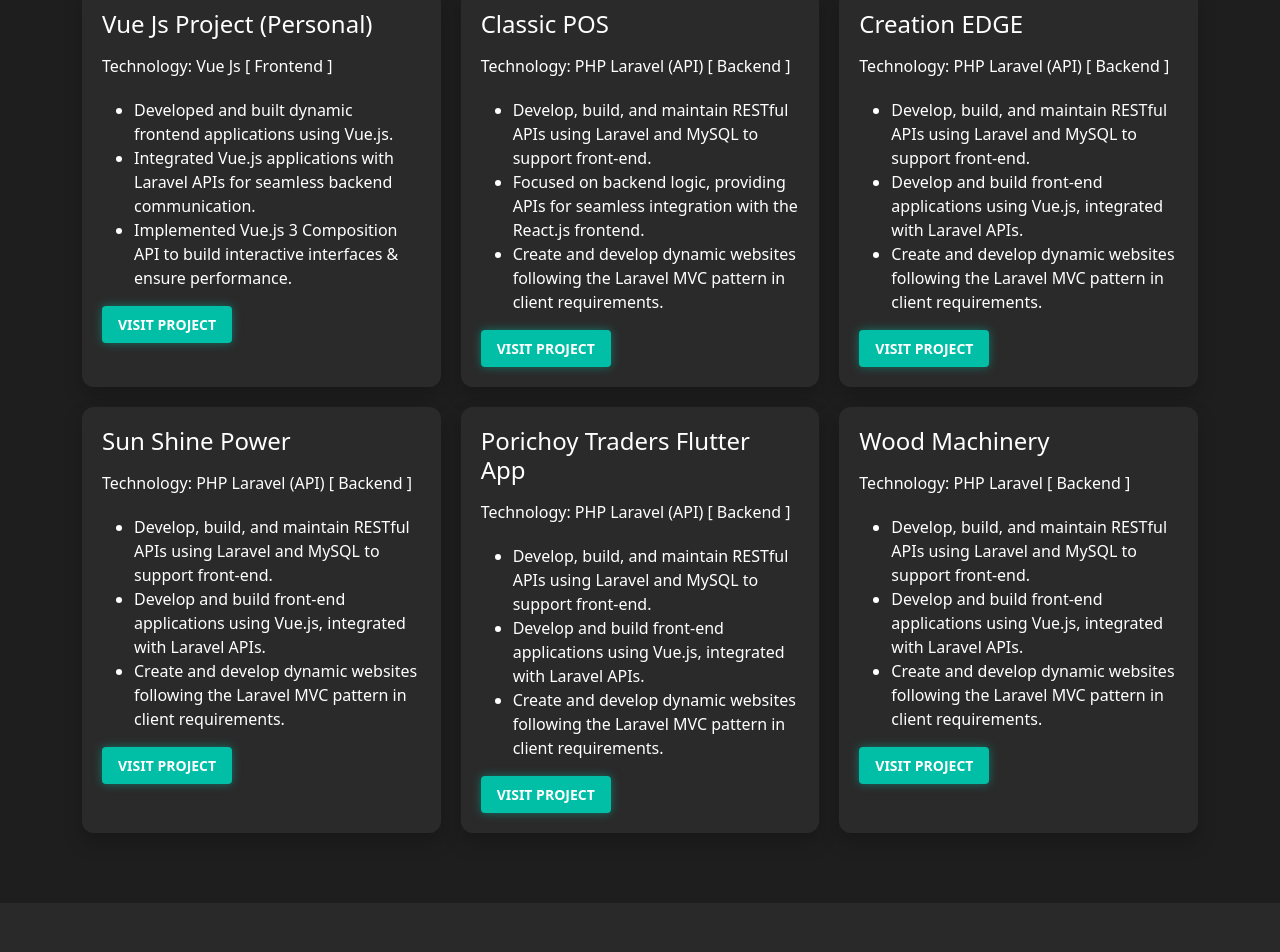
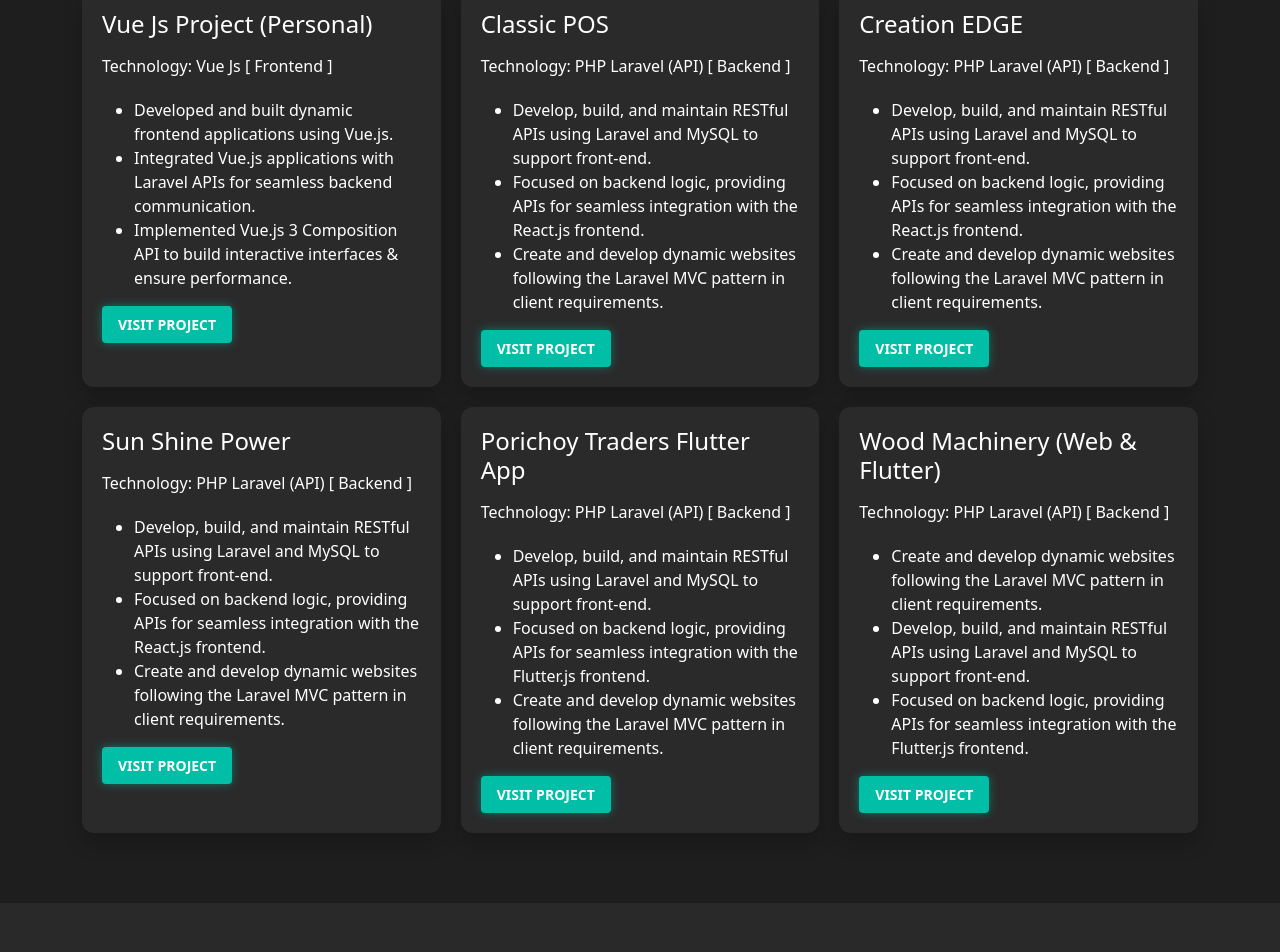
Before and after one commit to farhanfahidurrahim/portfolio-static-vuejs, a Vue app: page / in a window 1280 px wide. Shown: the part 2743-3695 px from the top of the page. Built offline with nearby package versions, Linux system fonts and the light colour scheme.

Commit message:
projectX4

```diff
--- a/src/views/Portfolio.vue
+++ b/src/views/Portfolio.vue
@@ -348,7 +348,7 @@
     technology: "PHP Laravel (API) [ Backend ]",
     key_points: [
       "Develop, build, and maintain RESTful APIs using Laravel and MySQL to support front-end.",
-      "Develop and build front-end applications using Vue.js, integrated with Laravel APIs.",
+      "Focused on backend logic, providing APIs for seamless integration with the React.js frontend.",
       "Create and develop dynamic websites following the Laravel MVC pattern in client requirements."
     ],
     link: "https://pos.creationedge.com.bd",
@@ -359,7 +359,7 @@
     technology: "PHP Laravel (API) [ Backend ]",
     key_points: [
       "Develop, build, and maintain RESTful APIs using Laravel and MySQL to support front-end.",
-      "Develop and build front-end applications using Vue.js, integrated with Laravel APIs.",
+      "Focused on backend logic, providing APIs for seamless integration with the React.js frontend.",
       "Create and develop dynamic websites following the Laravel MVC pattern in client requirements."
     ],
     link: "https://sunsine.classicitltd.com",
@@ -370,19 +370,19 @@
     technology: "PHP Laravel (API) [ Backend ]",
     key_points: [
       "Develop, build, and maintain RESTful APIs using Laravel and MySQL to support front-end.",
-      "Develop and build front-end applications using Vue.js, integrated with Laravel APIs.",
+      "Focused on backend logic, providing APIs for seamless integration with the Flutter.js frontend.",
       "Create and develop dynamic websites following the Laravel MVC pattern in client requirements."
     ],
     link: "https://play.google.com/store/apps/details?id=com.porichoytraders.porichoytraders&hl=en",
   },
   {
     id: 6,
-    title: "Wood Machinery",
-    technology: "PHP Laravel [ Backend ]",
+    title: "Wood Machinery (Web & Flutter)",
+    technology: "PHP Laravel (API) [ Backend ]",
     key_points: [
+      "Create and develop dynamic websites following the Laravel MVC pattern in client requirements.",
       "Develop, build, and maintain RESTful APIs using Laravel and MySQL to support front-end.",
-      "Develop and build front-end applications using Vue.js, integrated with Laravel APIs.",
-      "Create and develop dynamic websites following the Laravel MVC pattern in client requirements."
+      "Focused on backend logic, providing APIs for seamless integration with the Flutter.js frontend.",
     ],
     link: "https://woodmachinery.com.bd",
   },
```
